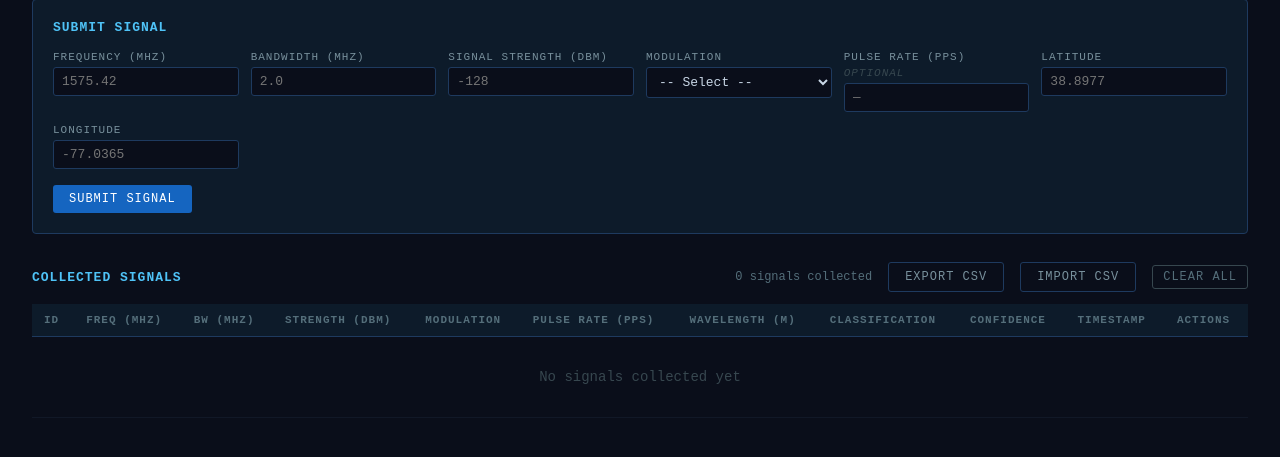
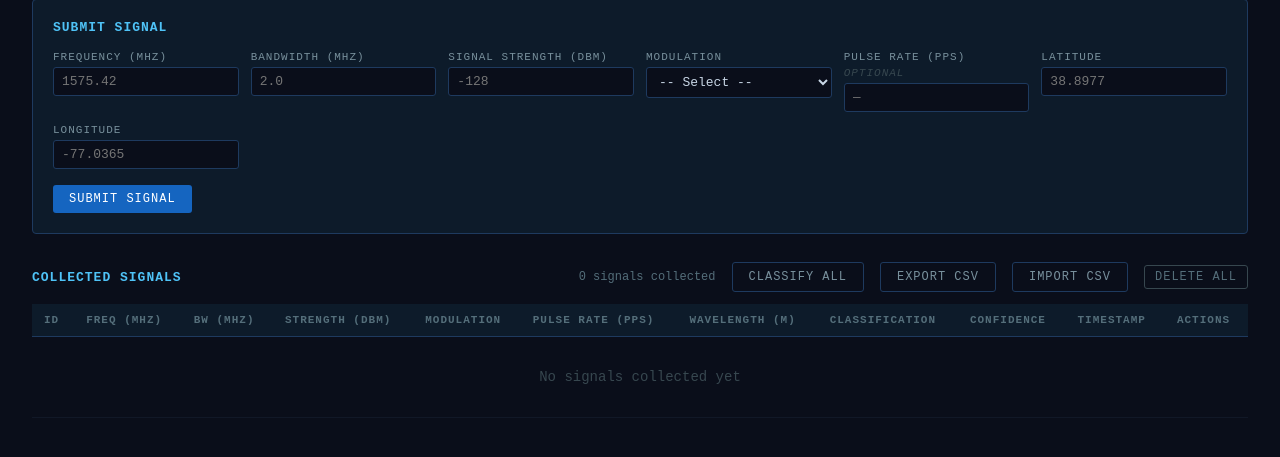
Before and after one commit to akkikishore5/Signal-Classifier, a Flask app: page / in a window 1280 px wide. Shown: the part 78-535 px from the top of the page. Run offline with Flask 3, Linux system fonts and the light colour scheme; data that the repository does not hold is empty.

Commit message:
Add bulk classify all, export CSV, delete all with confirmation prompt

```diff
--- a/app/routes.py
+++ b/app/routes.py
@@ -128,6 +128,28 @@ CSV_FIELDS = [
 ]
 
 
+@bp.post("/signals/classify-all")
+def classify_all():
+    unclassified = db.session.execute(
+        db.select(Signal).where(Signal.classification == None)
+    ).scalars().all()
+
+    for signal in unclassified:
+        result = classify({
+            "frequency_mhz":       signal.frequency_mhz,
+            "bandwidth_mhz":       signal.bandwidth_mhz,
+            "signal_strength_dbm": signal.signal_strength_dbm,
+            "modulation":          signal.modulation,
+            "pulse_rate_pps":      signal.pulse_rate_pps,
+        })
+        signal.classification       = result["classification"]
+        signal.confidence_score     = result["confidence_score"]
+        signal.classification_notes = result["classification_notes"]
+
+    db.session.commit()
+    return jsonify({"classified": len(unclassified)}), 200
+
+
 @bp.get("/signals/export")
 def export_csv():
     signals = db.session.execute(db.select(Signal)).scalars().all()
--- a/app/templates/index.html
+++ b/app/templates/index.html
@@ -279,12 +279,13 @@
         <h2>Collected Signals</h2>
         <div style="display:flex;align-items:center;gap:16px">
             <span class="signal-count" id="signal-count"></span>
+            <button class="secondary" onclick="classifyAll()">Classify All</button>
             <button class="secondary" onclick="exportCSV()">Export CSV</button>
             <label class="import-label">
                 Import CSV
                 <input type="file" accept=".csv" style="display:none" onchange="importCSV(this)">
             </label>
-            <button class="danger" onclick="clearAll()">Clear All</button>
+            <button class="danger" onclick="clearAll()">Delete All</button>
         </div>
     </div>
 
@@ -425,6 +426,18 @@
         setTimeout(() => toast.classList.remove('show'), 2500);
     }
 
+    // ── Classify all unclassified signals ──
+    async function classifyAll() {
+        const res = await fetch('/signals/classify-all', { method: 'POST' });
+        if (res.ok) {
+            const data = await res.json();
+            showToast(data.classified > 0 ? `Classified ${data.classified} signal${data.classified !== 1 ? 's' : ''}` : 'No unclassified signals');
+            loadSignals();
+        } else {
+            showToast('Classify all failed', true);
+        }
+    }
+
     // ── Export CSV ──
     function exportCSV() {
         window.location.href = '/signals/export';
@@ -455,9 +468,11 @@
     async function clearAll() {
         const res  = await fetch('/signals');
         const data = await res.json();
-        if (data.length === 0) { showToast('No signals to clear'); return; }
+        if (data.length === 0) { showToast('No signals to delete'); return; }
+        const confirmed = confirm(`Are you sure you want to delete all ${data.length} signal${data.length !== 1 ? 's' : ''}? This cannot be undone.`);
+        if (!confirmed) return;
         await Promise.all(data.map(s => fetch(`/signals/${s.id}`, { method: 'DELETE' })));
-        showToast(`Cleared ${data.length} signal${data.length !== 1 ? 's' : ''}`);
+        showToast(`Deleted ${data.length} signal${data.length !== 1 ? 's' : ''}`);
         loadSignals();
     }
 
```
